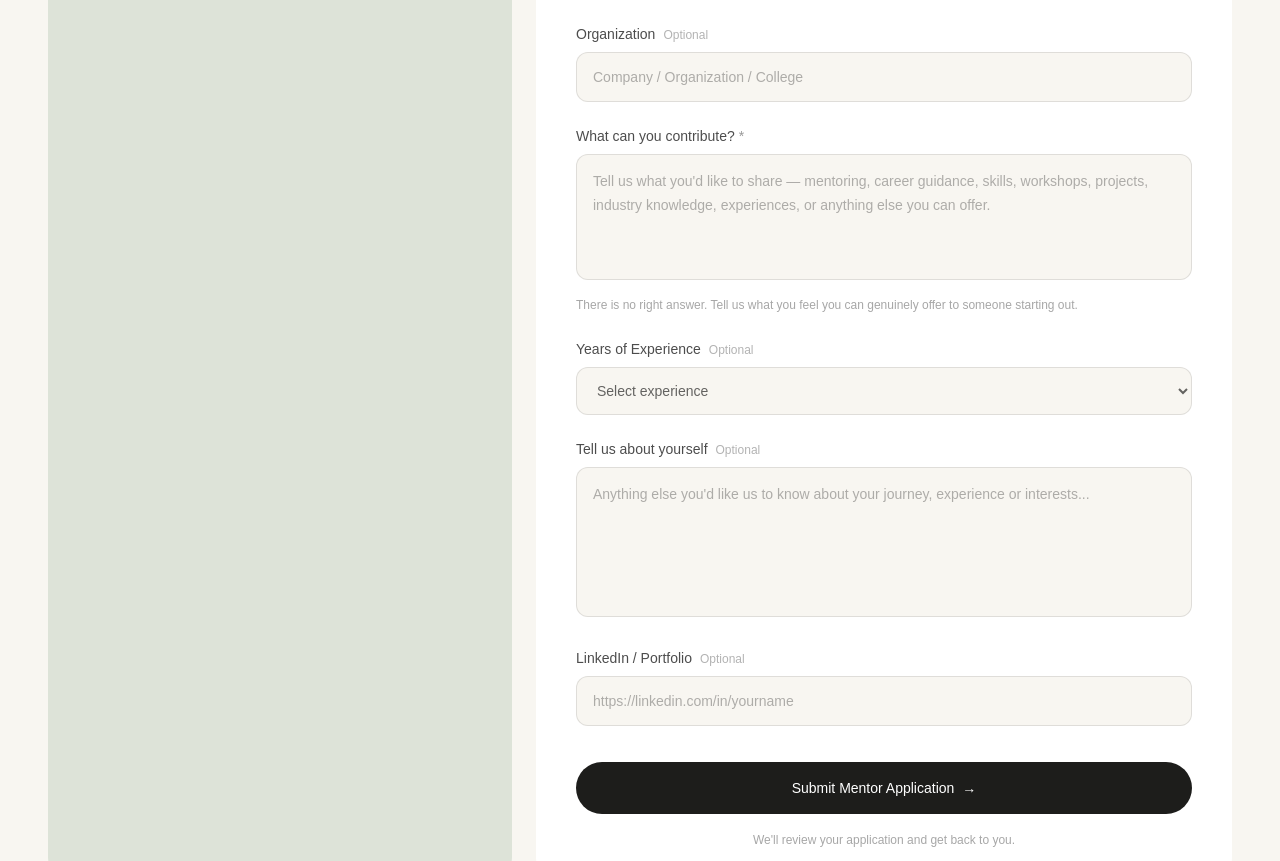
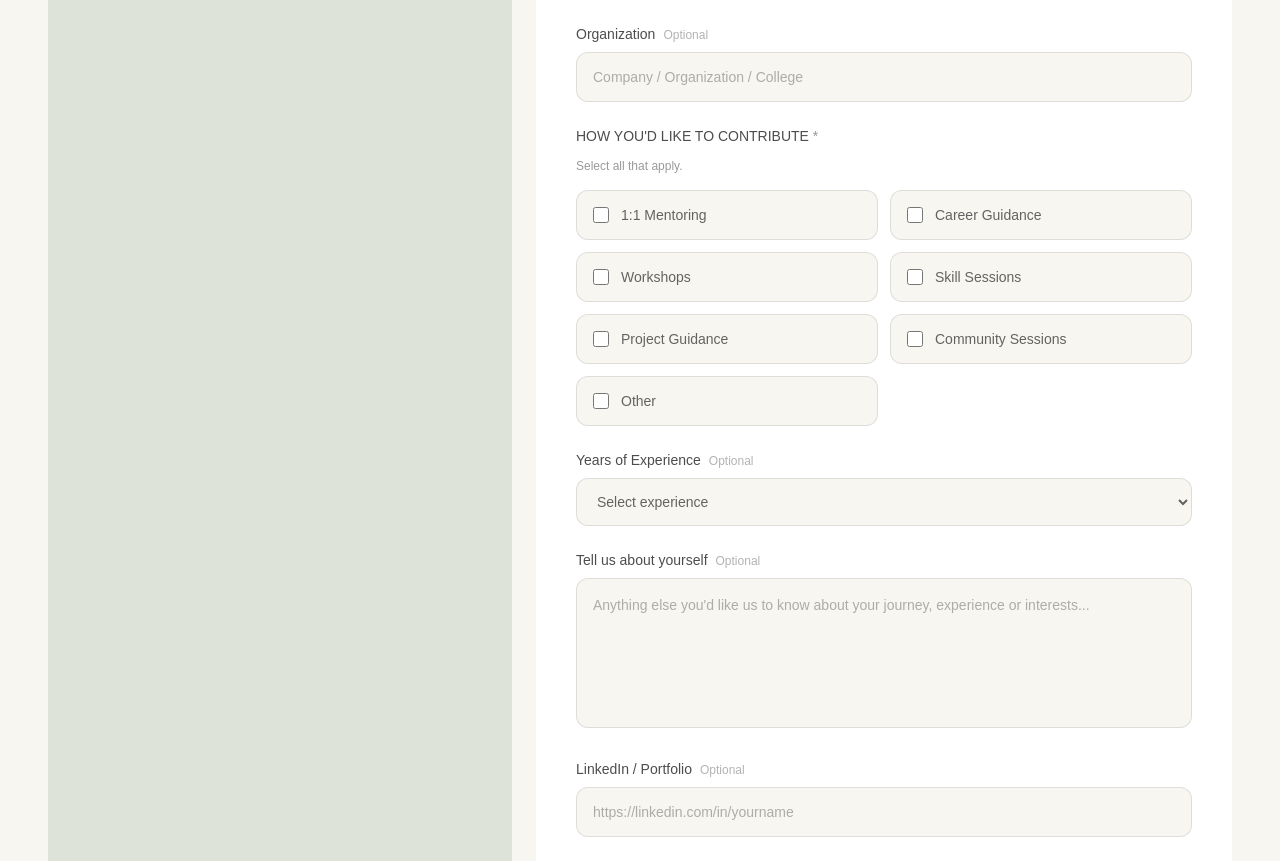
Before and after one commit to BeAnirva/NIRMAAN, a Next.js app: page /become-a-mentor in a window 1280 px wide. Shown: the part 1268-2129 px from the top of the page. Built offline with nearby package versions, Linux system fonts and the light colour scheme.

Commit message:
Update page.tsx

```diff
--- a/src/app/become-a-mentor/page.tsx
+++ b/src/app/become-a-mentor/page.tsx
@@ -331,27 +331,52 @@ export default function BecomeAMentor() {
                 </div>
 
 
-                {/* WHAT CAN YOU CONTRIBUTE */}
+               {/* HOW YOU'D LIKE TO CONTRIBUTE */}
 
 <div>
 
-                  <label className="mb-2 block text-sm font-medium text-black/70">
-                    What can you contribute?{" "}
+  <label className="mb-3 block text-sm font-medium text-black/70">
+    HOW YOU'D LIKE TO CONTRIBUTE{" "}
     <span className="text-black/40">*</span>
   </label>
 
-                  <textarea
+  <p className="mb-4 text-xs text-black/40">
+    Select all that apply.
+  </p>
+
+  <div className="grid gap-3 sm:grid-cols-2">
+
+    {[
+      "1:1 Mentoring",
+      "Career Guidance",
+      "Workshops",
+      "Skill Sessions",
+      "Project Guidance",
+      "Community Sessions",
+      "Other",
+    ].map((option) => (
+
+      <label
+        key={option}
+        className="flex cursor-pointer items-center gap-3 rounded-xl border border-black/10 bg-[#F8F6F1] px-4 py-3.5 text-sm text-black/60 transition hover:border-black/20"
+      >
+
+        <input
+          type="checkbox"
           name="contribution"
-                    required
-                    rows={4}
-                    placeholder="Tell us what you'd like to share — mentoring, career guidance, skills, workshops, projects, industry knowledge, experiences, or anything else you can offer."
-                    className="w-full resize-none rounded-xl border border-black/10 bg-[#F8F6F1] px-4 py-3.5 text-sm leading-6 outline-none transition placeholder:text-black/30 focus:border-black/30"
+          value={option}
+          className="h-4 w-4 accent-black"
         />
 
-                  <p className="mt-2 text-xs leading-5 text-black/35">
-                    There is no right answer. Tell us what you feel you can
-                    genuinely offer to someone starting out.
-                  </p>
+        <span>
+          {option}
+        </span>
+
+      </label>
+
+    ))}
+
+  </div>
 
 </div>
 
```
Lines whose indentation alone changed are shown as unchanged.
